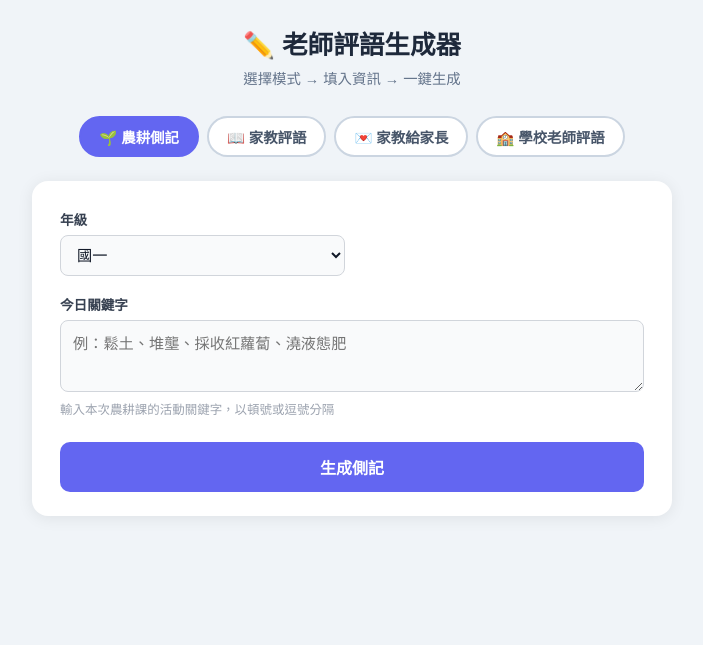
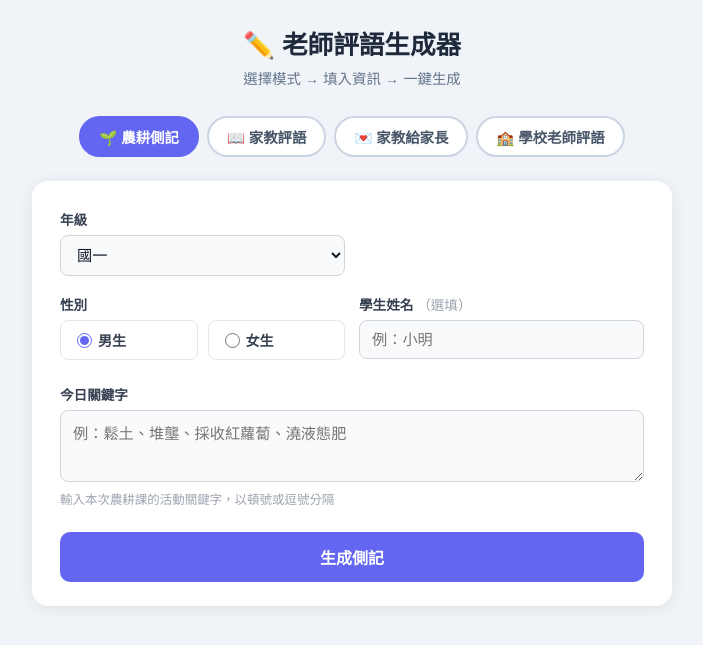
Before and after one commit to drtimwu7878-rgb/001, a Flask app: page / in a window 1280 px wide. Shown: the top 645 px of the page, without its empty margins (288-991 px from the left). Run offline with Flask 3, Linux system fonts and the light colour scheme.

Commit message:
Add gender and student name options to all 4 feedback modes
- Add _student_ref() helper: uses provided name or falls back to 小朋友, with 他/她 pronoun based on gender
- Inject 【學生稱呼】 line into tutoring, parent_report, and school_comment prompts
- Farming prompt keeps collective 小朋友們 regardless of gender/name input
- Update school_comment prompt to specify 學期末評語 (end-of-semester only)
- Add gender radio buttons (男/女) and optional name input to all 4 UI panels
- Pass gender and name in collectPayload for every mode

https://claude.ai/code/session_01JEd1esuC7mM5cWabmKDNyU

```diff
--- a/app.py
+++ b/app.py
@@ -47,10 +47,20 @@ FORBIDDEN_WORDS_NOTE = """
 """
 
 # ─────────────────────────────────────────────────────────────
+# Helpers
+# ─────────────────────────────────────────────────────────────
+
+def _student_ref(gender: str, name: str) -> tuple:
+    pronoun = "他" if gender == "男" else "她"
+    noun = name.strip() if name and name.strip() else "小朋友"
+    return noun, pronoun
+
+
+# ─────────────────────────────────────────────────────────────
 # Prompt builders
 # ─────────────────────────────────────────────────────────────
 
-def build_farming_prompt(keywords: str, grade: str) -> str:
+def build_farming_prompt(keywords: str, grade: str, gender: str = "男", name: str = "") -> str:
     return f"""你是一位國小／國中自然科老師的文字助手，負責將農耕課關鍵字轉化為給家長看的課程側記。
 
 【年級】{grade}
@@ -88,13 +98,15 @@ def build_farming_prompt(keywords: str, grade: str) -> str:
 請根據以上關鍵字與年級，直接產出課程側記（不需要詢問細節）："""
 
 
-def build_tutoring_prompt(keywords: str, subject: str, grade: str, tone: str) -> str:
+def build_tutoring_prompt(keywords: str, subject: str, grade: str, tone: str, gender: str = "男", name: str = "") -> str:
     tone_desc = TONES.get(tone, TONES["溫暖鼓勵"])
+    noun, pronoun = _student_ref(gender, name)
     return f"""你是一位家教老師的文字助手，負責撰寫給學生的課後評語。
 
 【年級】{grade}
 【科目】{subject}
 【語氣】{tone}（{tone_desc}）
+【學生稱呼】請以「{noun}」稱呼這位學生，代名詞用「{pronoun}」
 【本次關鍵字／重點】{keywords}
 
 【格式要求】
@@ -111,13 +123,15 @@ def build_tutoring_prompt(keywords: str, subject: str, grade: str, tone: str) ->
 請直接產出評語："""
 
 
-def build_parent_report_prompt(keywords: str, subject: str, grade: str, tone: str) -> str:
+def build_parent_report_prompt(keywords: str, subject: str, grade: str, tone: str, gender: str = "男", name: str = "") -> str:
     tone_desc = TONES.get(tone, TONES["溫暖鼓勵"])
+    noun, pronoun = _student_ref(gender, name)
     return f"""你是一位家教老師的文字助手，負責撰寫給家長的學習側記（風格類似老師在家長群組的留言）。
 
 【年級】{grade}
 【科目】{subject}
 【語氣】{tone}（{tone_desc}）
+【學生稱呼】請以「{noun}」稱呼這位學生，代名詞用「{pronoun}」
 【本次關鍵字／重點】{keywords}
 
 【文章固定結構】
@@ -140,18 +154,20 @@ def build_parent_report_prompt(keywords: str, subject: str, grade: str, tone: st
 
 
 def build_school_comment_prompt(
-    keywords: str, grade: str, tone: str, guides: list
+    keywords: str, grade: str, tone: str, guides: list, gender: str = "男", name: str = ""
 ) -> str:
     tone_desc = TONES.get(tone, TONES["溫暖鼓勵"])
     guide_list = [SCHOOL_GUIDES[g] for g in guides if g in SCHOOL_GUIDES]
     guide_text = "、".join(guide_list) if guide_list else "整體學習表現"
     keywords_line = f"請自然融入以下關鍵字或概念：{keywords}\n" if keywords else ""
+    noun, pronoun = _student_ref(gender, name)
 
-    return f"""請為一位學生撰寫一段學校老師評語（學期末或聯絡簿評語）。
+    return f"""請為一位學生撰寫一段學校老師評語（學期末評語）。
 
 【年級】{grade}
 【語氣】{tone}（{tone_desc}）
 【評語重點】{guide_text}
+【學生稱呼】請以「{noun}」稱呼這位學生，代名詞用「{pronoun}」
 {keywords_line}
 【格式要求】
 - 使用繁體中文
@@ -183,11 +199,15 @@ def index():
 def generate():
     data = request.json
     mode = data.get("mode", "farming")
+    gender = data.get("gender", "男")
+    name = data.get("name", "")
 
     if mode == "farming":
         prompt = build_farming_prompt(
             keywords=data.get("keywords", ""),
             grade=data.get("grade", "國一"),
+            gender=gender,
+            name=name,
         )
     elif mode == "tutoring":
         prompt = build_tutoring_prompt(
@@ -195,6 +215,8 @@ def generate():
             subject=data.get("subject", "數學"),
             grade=data.get("grade", "國一"),
             tone=data.get("tone", "溫暖鼓勵"),
+            gender=gender,
+            name=name,
         )
     elif mode == "parent_report":
         prompt = build_parent_report_prompt(
@@ -202,6 +224,8 @@ def generate():
             subject=data.get("subject", "數學"),
             grade=data.get("grade", "國一"),
             tone=data.get("tone", "溫暖鼓勵"),
+            gender=gender,
+            name=name,
         )
     elif mode == "school_comment":
         prompt = build_school_comment_prompt(
@@ -209,6 +233,8 @@ def generate():
             grade=data.get("grade", "國一"),
             tone=data.get("tone", "溫暖鼓勵"),
             guides=data.get("guides", []),
+            gender=gender,
+            name=name,
         )
     else:
         return jsonify({"error": "未知模式"}), 400
--- a/templates/index.html
+++ b/templates/index.html
@@ -97,6 +97,26 @@
       background: #fff;
     }
     textarea { resize: vertical; min-height: 72px; }
+
+    /* ── Radio group ─────────────────────────── */
+    .radio-group {
+      display: flex;
+      gap: 10px;
+    }
+    .radio-item {
+      display: flex;
+      align-items: center;
+      gap: 6px;
+      padding: 9px 16px;
+      border: 1.5px solid #e5e7eb;
+      border-radius: 8px;
+      cursor: pointer;
+      transition: border-color .18s, background .18s;
+      flex: 1;
+    }
+    .radio-item:hover { border-color: #6366f1; background: #f5f3ff; }
+    .radio-item input[type="radio"] { accent-color: #6366f1; width: 15px; height: 15px; }
+    .radio-item span { font-size: 0.88rem; color: #374151; }
 
     /* ── Checkbox group ───────────────────────── */
     .checkbox-grid {
@@ -237,6 +257,26 @@
         </div>
       </div>
 
+      <div class="row">
+        <div class="field">
+          <label>性別</label>
+          <div class="radio-group">
+            <label class="radio-item">
+              <input type="radio" name="farming-gender" value="男" checked />
+              <span>男生</span>
+            </label>
+            <label class="radio-item">
+              <input type="radio" name="farming-gender" value="女" />
+              <span>女生</span>
+            </label>
+          </div>
+        </div>
+        <div class="field">
+          <label for="farming-name">學生姓名 <span style="color:#9ca3af;font-weight:400">（選填）</span></label>
+          <input type="text" id="farming-name" placeholder="例：小明" />
+        </div>
+      </div>
+
       <div class="field">
         <label for="farming-keywords">今日關鍵字</label>
         <textarea id="farming-keywords" placeholder="例：鬆土、堆壟、採收紅蘿蔔、澆液態肥"></textarea>
@@ -260,6 +300,26 @@
         <div class="field">
           <label for="tutoring-subject">科目</label>
           <input type="text" id="tutoring-subject" placeholder="例：數學、英文、國文" value="數學" />
+        </div>
+      </div>
+
+      <div class="row">
+        <div class="field">
+          <label>性別</label>
+          <div class="radio-group">
+            <label class="radio-item">
+              <input type="radio" name="tutoring-gender" value="男" checked />
+              <span>男生</span>
+            </label>
+            <label class="radio-item">
+              <input type="radio" name="tutoring-gender" value="女" />
+              <span>女生</span>
+            </label>
+          </div>
+        </div>
+        <div class="field">
+          <label for="tutoring-name">學生姓名 <span style="color:#9ca3af;font-weight:400">（選填）</span></label>
+          <input type="text" id="tutoring-name" placeholder="例：小明" />
         </div>
       </div>
 
@@ -295,6 +355,26 @@
         <div class="field">
           <label for="parent-subject">科目</label>
           <input type="text" id="parent-subject" placeholder="例：數學、英文" value="數學" />
+        </div>
+      </div>
+
+      <div class="row">
+        <div class="field">
+          <label>性別</label>
+          <div class="radio-group">
+            <label class="radio-item">
+              <input type="radio" name="parent-gender" value="男" checked />
+              <span>男生</span>
+            </label>
+            <label class="radio-item">
+              <input type="radio" name="parent-gender" value="女" />
+              <span>女生</span>
+            </label>
+          </div>
+        </div>
+        <div class="field">
+          <label for="parent-name">學生姓名 <span style="color:#9ca3af;font-weight:400">（選填）</span></label>
+          <input type="text" id="parent-name" placeholder="例：小明" />
         </div>
       </div>
 
@@ -334,6 +414,26 @@
             <option value="{{ t }}">{{ t }}</option>
             {% endfor %}
           </select>
+        </div>
+      </div>
+
+      <div class="row">
+        <div class="field">
+          <label>性別</label>
+          <div class="radio-group">
+            <label class="radio-item">
+              <input type="radio" name="school-gender" value="男" checked />
+              <span>男生</span>
+            </label>
+            <label class="radio-item">
+              <input type="radio" name="school-gender" value="女" />
+              <span>女生</span>
+            </label>
+          </div>
+        </div>
+        <div class="field">
+          <label for="school-name">學生姓名 <span style="color:#9ca3af;font-weight:400">（選填）</span></label>
+          <input type="text" id="school-name" placeholder="例：小明" />
         </div>
       </div>
 
@@ -402,11 +502,18 @@
     }
 
     // ── Collect payload by mode ───────────────────────────────
+    function getGender(prefix) {
+      const checked = document.querySelector(`input[name="${prefix}-gender"]:checked`);
+      return checked ? checked.value : '男';
+    }
+
     function collectPayload(mode) {
       if (mode === 'farming') {
         return {
           mode,
           grade:    document.getElementById('farming-grade').value,
+          gender:   getGender('farming'),
+          name:     document.getElementById('farming-name').value.trim(),
           keywords: document.getElementById('farming-keywords').value.trim(),
         };
       }
@@ -415,6 +522,8 @@
           mode,
           grade:    document.getElementById('tutoring-grade').value,
           subject:  document.getElementById('tutoring-subject').value.trim() || '數學',
+          gender:   getGender('tutoring'),
+          name:     document.getElementById('tutoring-name').value.trim(),
           tone:     document.getElementById('tutoring-tone').value,
           keywords: document.getElementById('tutoring-keywords').value.trim(),
         };
@@ -424,6 +533,8 @@
           mode,
           grade:    document.getElementById('parent-grade').value,
           subject:  document.getElementById('parent-subject').value.trim() || '數學',
+          gender:   getGender('parent'),
+          name:     document.getElementById('parent-name').value.trim(),
           tone:     document.getElementById('parent-tone').value,
           keywords: document.getElementById('parent-keywords').value.trim(),
         };
@@ -435,6 +546,8 @@
           mode,
           grade:    document.getElementById('school-grade').value,
           tone:     document.getElementById('school-tone').value,
+          gender:   getGender('school'),
+          name:     document.getElementById('school-name').value.trim(),
           guides,
           keywords: document.getElementById('school-keywords').value.trim(),
         };
```
